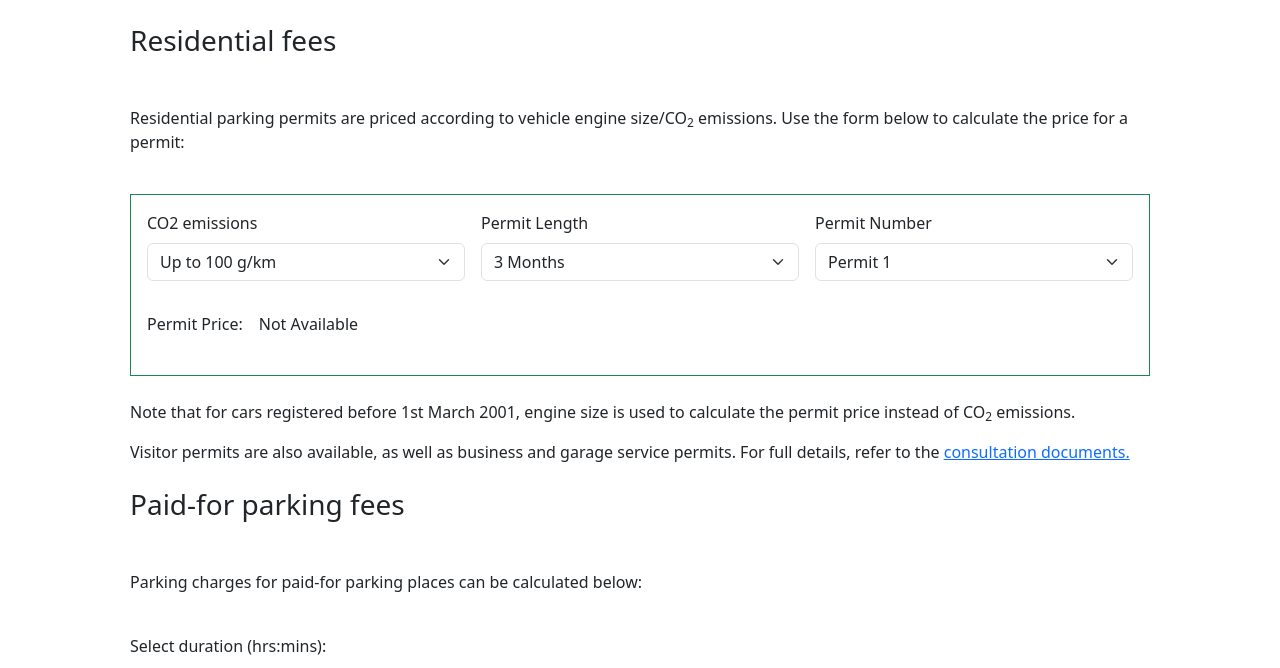
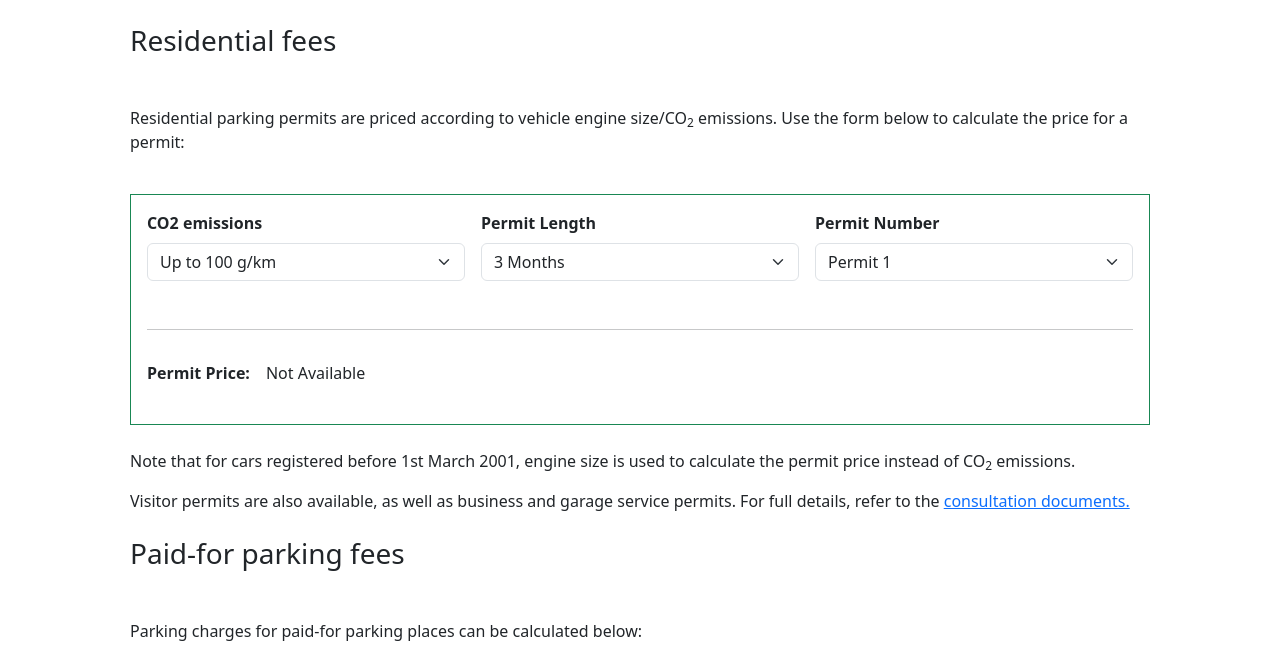
Before and after one commit to callum-anderson/callum-anderson.github.io, a plain HTML site: page costs.html in a window 1280 px wide. Shown: the part 224-892 px from the top of the page. Drawn offline with nearby package versions, Linux system fonts and the light colour scheme.

Commit message:
chore: minor styling updates

```diff
--- a/costs.html
+++ b/costs.html
@@ -47,7 +47,7 @@
         <form class="border border-success p-3">
             <div class="row g-3">
                 <div class="col-md-4">
-                    <label for="emissions" class="form-label">CO2 emissions</label>
+                    <label for="emissions" class="form-label fw-bold">CO2 emissions</label>
                     <select id="emissions" class="form-select">
                         <option value="0">Up to 100 g/km</option>
                         <option value="1">101 to 120 g/km</option>
@@ -60,7 +60,7 @@
                 </div>
 
                 <div class="col-md-4">
-                    <label for="permit-length" class="form-label">Permit Length</label>
+                    <label for="permit-length" class="form-label fw-bold">Permit Length</label>
                     <select id="permit-length" class="form-select">
                         <option value="threeMonth">3 Months</option>
                         <option value="sixMonth">6 Months</option>
@@ -69,7 +69,7 @@
                 </div>
 
                 <div class="col-md-4">
-                    <label for="permit-number" class="form-label">Permit Number</label>
+                    <label for="permit-number" class="form-label fw-bold">Permit Number</label>
                     <select id="permit-number" class="form-select">
                         <option value="0">Permit 1</option>
                         <option value="1">Permit 2</option>
@@ -77,8 +77,9 @@
                 </div>
             </div>
             <br/>
+            <hr class="my-4">
             <div class="mb-3 d-flex align-items-center">
-                <label for="permit-total" class="form-label me-3 mb-0" style="white-space: nowrap;">Permit Price:</label>
+                <label for="permit-total" class="form-label fw-bold me-3 mb-0" style="white-space: nowrap;">Permit Price:</label>
                 <p id="permit-total" class="form-control-plaintext"></p>
             </div>
         </form>
@@ -91,12 +92,12 @@
         <br/>
         <p>Parking charges for paid-for parking places can be calculated below:</p>
         <br>
-        <div class="mb-4">
-            <label for="duration-slider" class="form-label">Select duration (hrs:mins):</label>
+        <div class="mb-4 border border-success p-3">
+            <label for="duration-slider" class="form-label fw-bold">Select duration (hrs:mins):</label>
             <input type="range" class="form-range" id="duration-slider" min="0" max="102" value="0">
             <div class="d-flex justify-content-between">
-                <span>Duration: <span id="duration">0</span> mins</span>
-                <span>Charge: <span id="charge">£0.00</span></span>
+                <span class="fw-bold">Duration: <span class="fw-normal" id="duration">0</span></span>
+                <span class="fw-bold">Charge: <span class="fw-normal" id="charge">£0.00</span></span>
             </div>
         </div>
         <br>
```
